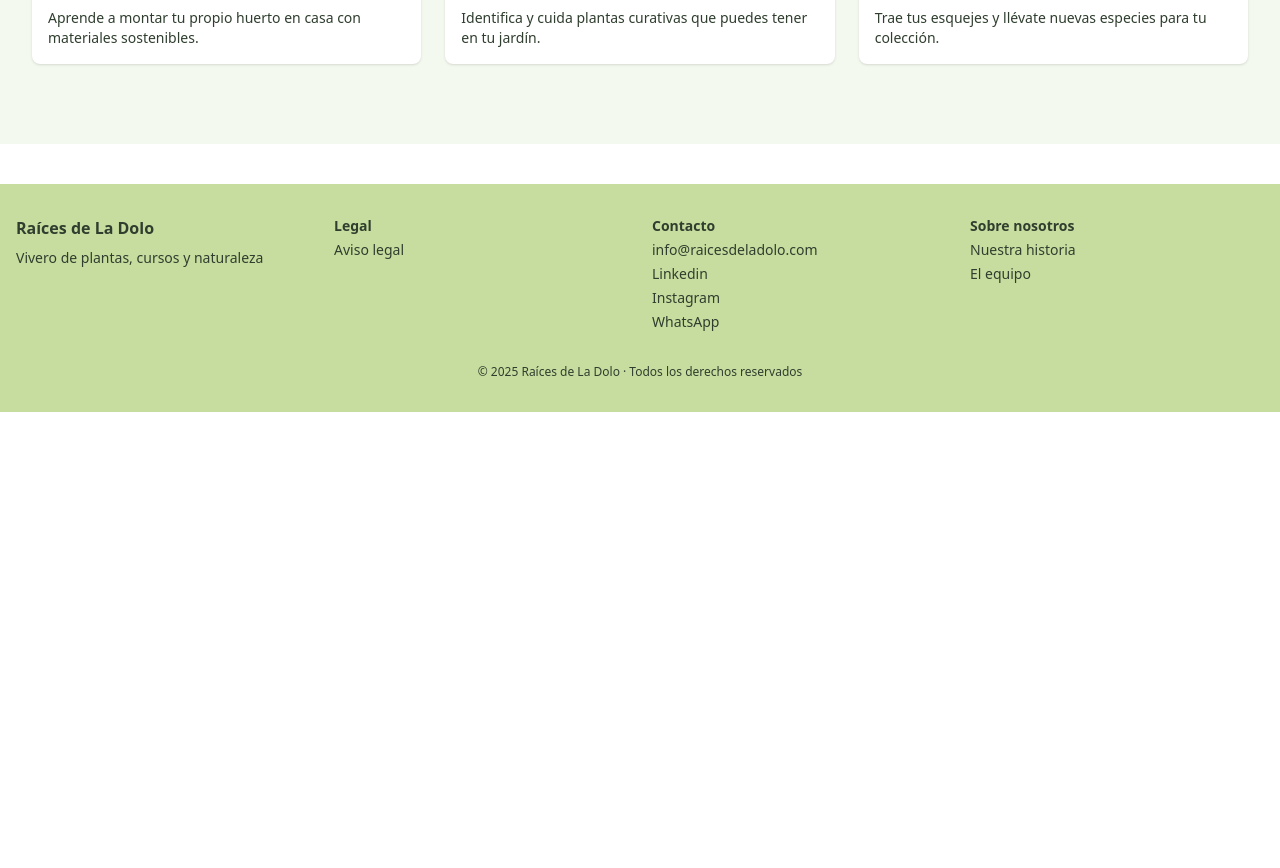
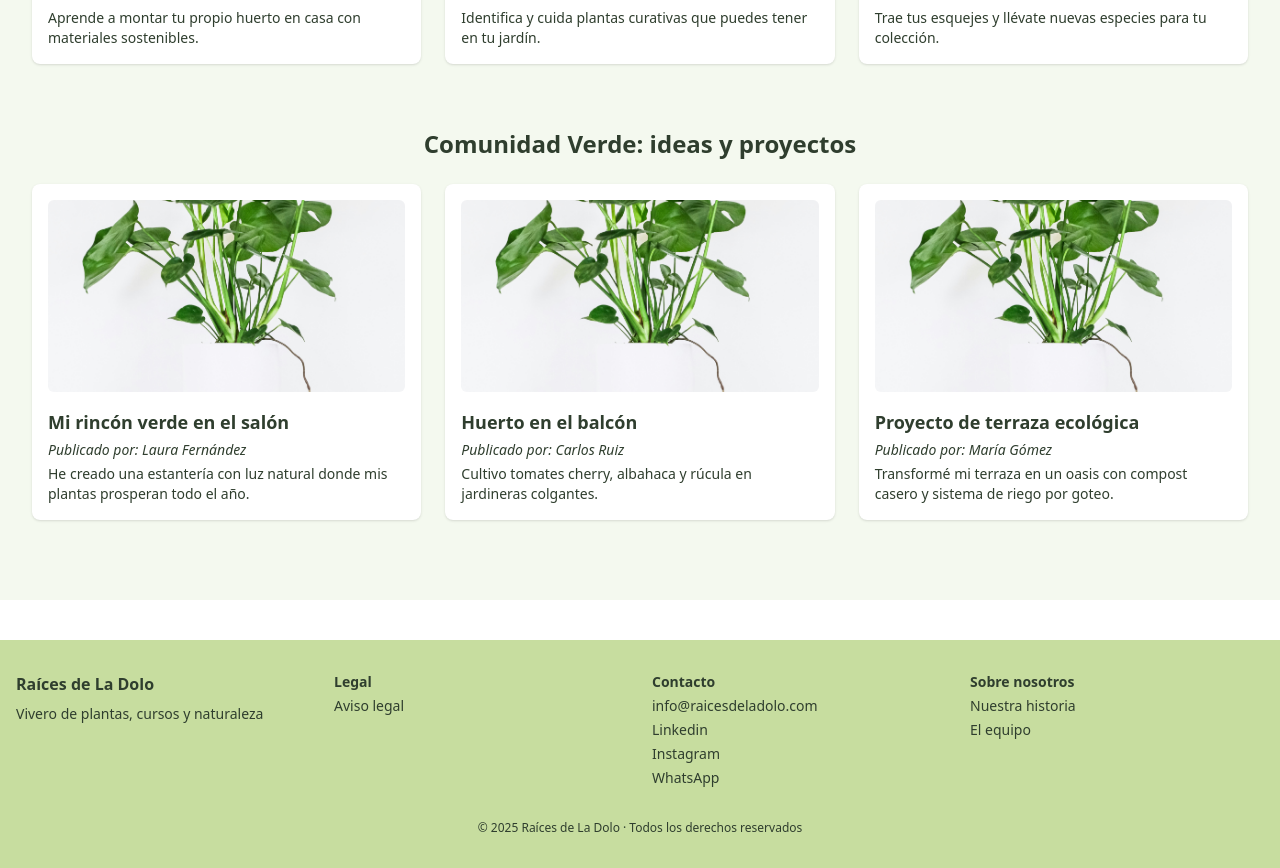
Before and after one commit to JuanjoPerNar/vivero-frontend, a React (Vite) app: page / in a window 1280 px wide. Shown: the part 1340-2208 px from the top of the page. Before the commit the page ends 1752 px from the top, so only its background shows below. Built offline with nearby package versions, Linux system fonts and the light colour scheme.

Commit message:
sección de comunidad verde con tarjetas de publicaciones

```diff
--- /dev/null
+++ b/src/components/PostCard.jsx
@@ -0,0 +1,14 @@
+export default function PostCard({ title, author, description, image }) {
+    return (
+        <div className="bg-white rounded-lg shadow p-4">
+            <img
+                src={image}
+                alt={title}
+                className="w-full h-48 object-cover rounded-md mb-4"
+            />
+            <h3 className="text-lg font-bold text-[#2f3e2e] mb-1">{title}</h3>
+            <p className="text-sm text-[#2f3e2e] mb-1 font-medium italic">Publicado por: {author}</p>
+            <p className="text-sm text-[#2f3e2e]">{description}</p>
+        </div>
+    )
+}
--- a/src/pages/Home.jsx
+++ b/src/pages/Home.jsx
@@ -1,5 +1,6 @@
 import PlantCard from '../components/PlantCard'
 import EventCard from '../components/EventCard'
+import PostCard from '../components/PostCard'
 
 import ficus from '../assets/ficus.jpg'
 import monstera from '../assets/monstera.jpg'
@@ -43,6 +44,28 @@ const events = [
     image: ficus,
   },
 ]
+
+const posts = [
+  {
+    title: 'Mi rincón verde en el salón',
+    author: 'Laura Fernández',
+    description: 'He creado una estantería con luz natural donde mis plantas prosperan todo el año.',
+    image: ficus,
+  },
+  {
+    title: 'Huerto en el balcón',
+    author: 'Carlos Ruiz',
+    description: 'Cultivo tomates cherry, albahaca y rúcula en jardineras colgantes.',
+    image: ficus,
+  },
+  {
+    title: 'Proyecto de terraza ecológica',
+    author: 'María Gómez',
+    description: 'Transformé mi terraza en un oasis con compost casero y sistema de riego por goteo.',
+    image: ficus,
+  },
+]
+
 
 export default function Home() {
     return (
@@ -106,6 +129,24 @@ export default function Home() {
                     </div>
                 </div>
             </section>
+            <section className="mt-16 mb-10">
+                <div className="max-w-7xl mx-auto px-4">
+                    <h2 className="text-2xl font-semibold text-[#2f3e2e] mb-6 text-center">
+                        Comunidad Verde: ideas y proyectos
+                    </h2>
+                    <div className='grid gap-6 grid-cols-1 sm:grid-cols-2 md:grid-cols-3'>
+                        {posts.map((post, index) => (
+                            <PostCard
+                                key={index}
+                                title={post.title}
+                                author={post.author}
+                                description={post.description}
+                                image={post.image}
+                            />
+                        ))}
+                    </div>
+                </div>
+            </section>
         </section>
     )
 }
```
